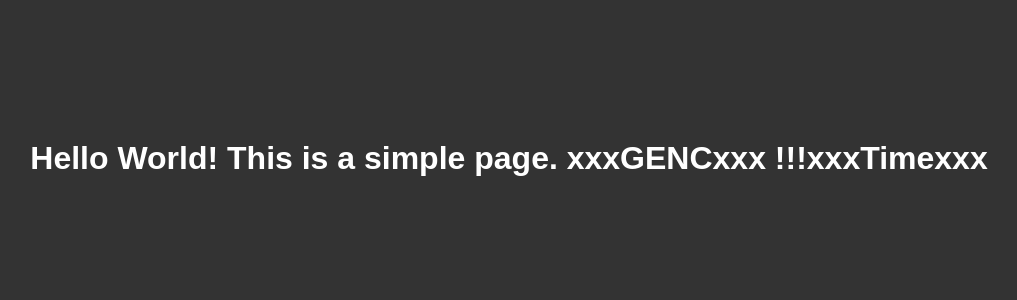
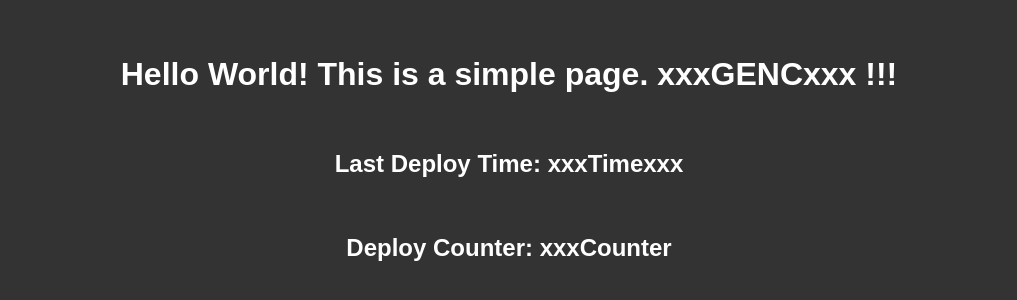
Before and after one commit to OzanOzcelikk/SimplePage, a plain HTML site: page index.html in a window 1280 px wide. Shown: the part 242-542 px from the top of the page, without its empty margins (131-1148 px from the left). Drawn offline with Linux system fonts and the light colour scheme.

Commit message:
Update index.html

```diff
--- a/index.html
+++ b/index.html
@@ -13,18 +13,20 @@
         display: flex;
         justify-content: center;
         align-items: center;
+        flex-direction: column;
+        gap: 1rem;
         height: 100vh;
         background-color: #333;
       }
 
-      h1 {
+      h1, h2 {
         color: #fff;
-        font-size: 2rem;
       }
     </style>
   </head>
   <body>
     <h1>Hello World! This is a simple page. xxxGENCxxx !!!</h1>
-    <h1>xxxTimexxx</h1>
+    <h2>Last Deploy Time: xxxTimexxx</h2>
+    <h2>Deploy Counter: xxxCounter</h2>
   </body>
 </html>
```
